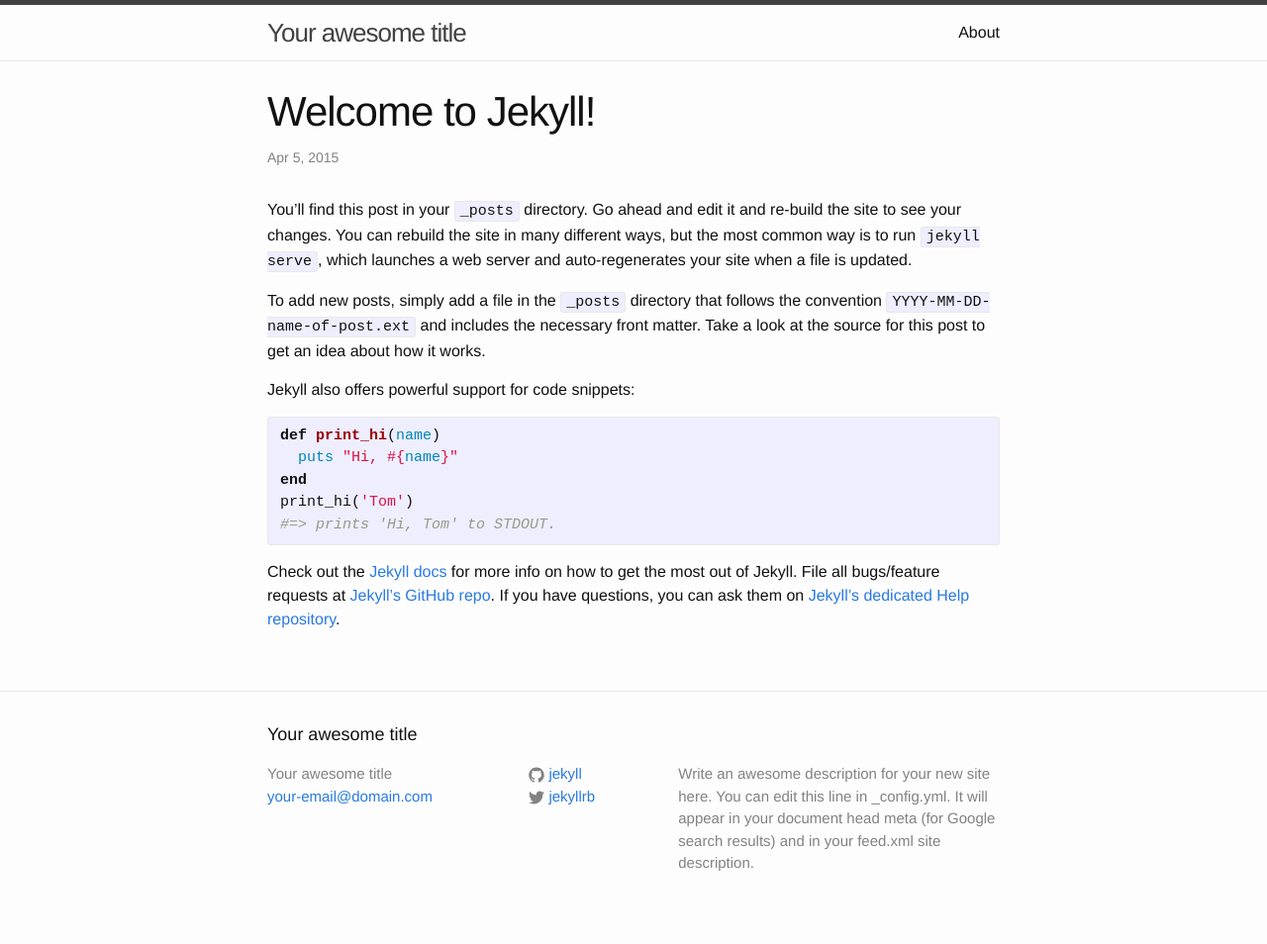
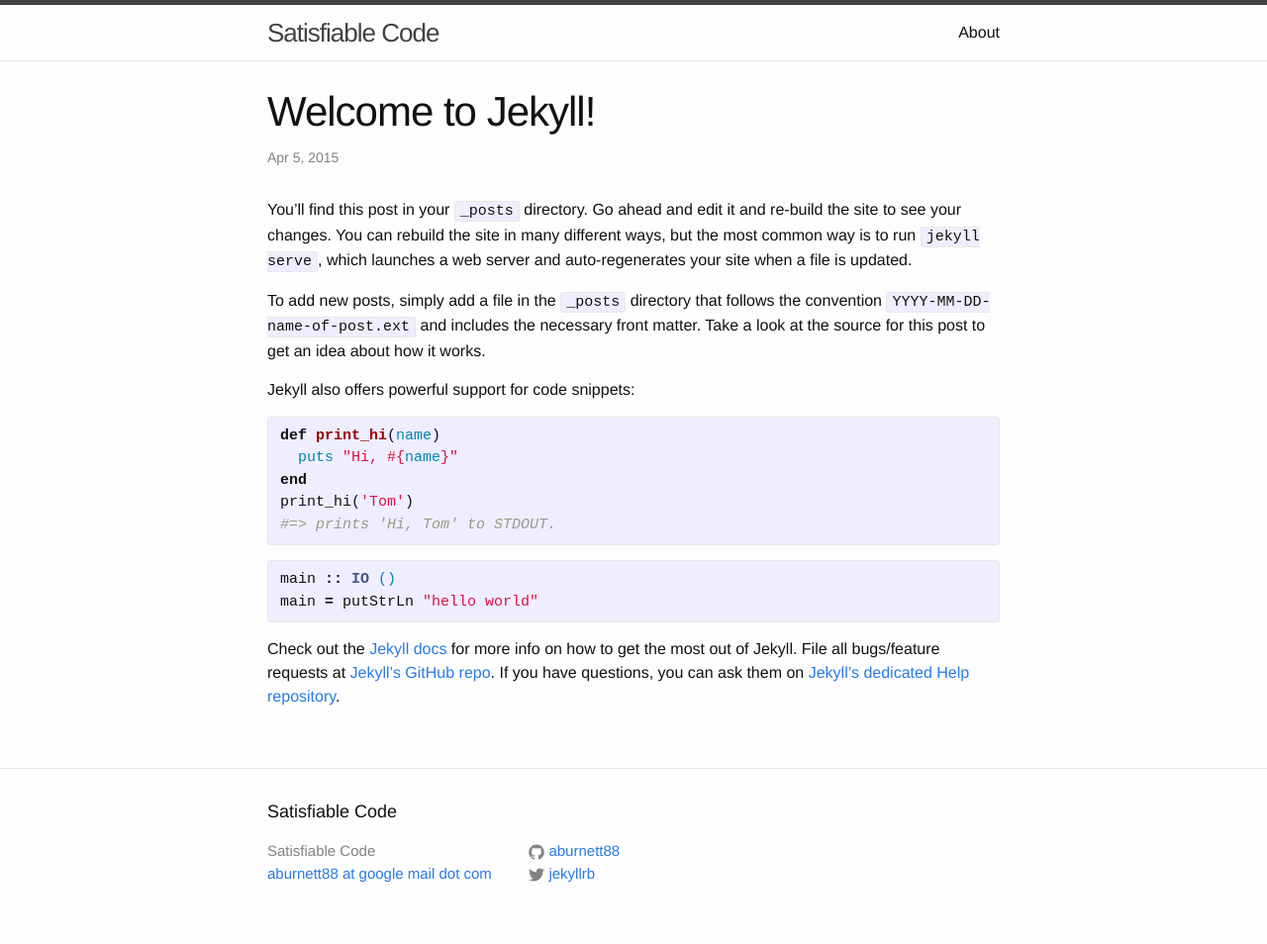
Before and after one commit to aburnett88/aburnett88.github.io, a Jekyll site: the page built from _posts/2015-04-05-welcome-to-jekyll.markdown, in a window 1280 px wide. Shown: the whole page at 99% size. Built offline with Jekyll 4.4.1, drawn with Linux system fonts in a browser that asks for light colours.

Commit message:
Made some initial changes

```diff
--- a/_config.yml
+++ b/_config.yml
@@ -1,14 +1,13 @@
 # Site settings
-title: Your awesome title
-email: your-email@domain.com
+title: Satisfiable Code
+email: aburnett88 at google mail dot com
 description: > # this means to ignore newlines until "baseurl:"
-  Write an awesome description for your new site here. You can edit this
-  line in _config.yml. It will appear in your document head meta (for
-  Google search results) and in your feed.xml site description.
+  A website mostly discussing Haskell , SAT , NP hard problems , latex ,
+  and anything else that I find generally interesting.
 baseurl: "" # the subpath of your site, e.g. /blog/
 url: "http://yourdomain.com" # the base hostname & protocol for your site
 twitter_username: jekyllrb
-github_username:  jekyll
+github_username: aburnett88
 
 # Build settings
 markdown: kramdown
--- a/_includes/footer.html
+++ b/_includes/footer.html
@@ -44,10 +44,6 @@
           {% endif %}
         </ul>
       </div>
-
-      <div class="footer-col  footer-col-3">
-        <p class="text">{{ site.description }}</p>
-      </div>
     </div>
 
   </div>
--- a/_posts/2015-04-05-welcome-to-jekyll.markdown
+++ b/_posts/2015-04-05-welcome-to-jekyll.markdown
@@ -18,6 +18,11 @@ print_hi('Tom')
 #=> prints 'Hi, Tom' to STDOUT.
 {% endhighlight %}
 
+{% highlight haskell %}
+main :: IO ()
+main = putStrLn "hello world"
+{% endhighlight %}
+
 Check out the [Jekyll docs][jekyll] for more info on how to get the most out of Jekyll. File all bugs/feature requests at [Jekyll’s GitHub repo][jekyll-gh]. If you have questions, you can ask them on [Jekyll’s dedicated Help repository][jekyll-help].
 
 [jekyll]:      http://jekyllrb.com
```
